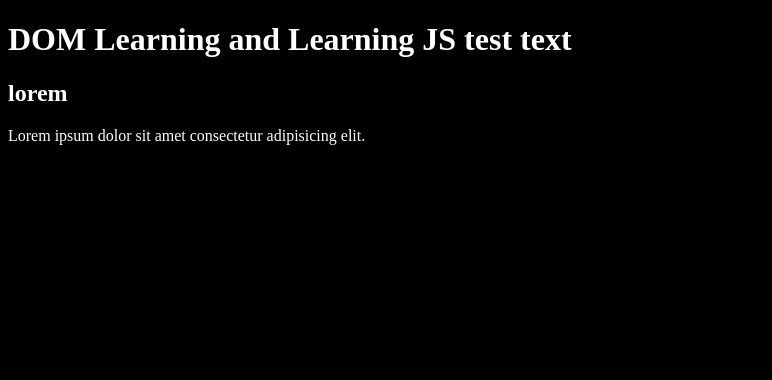
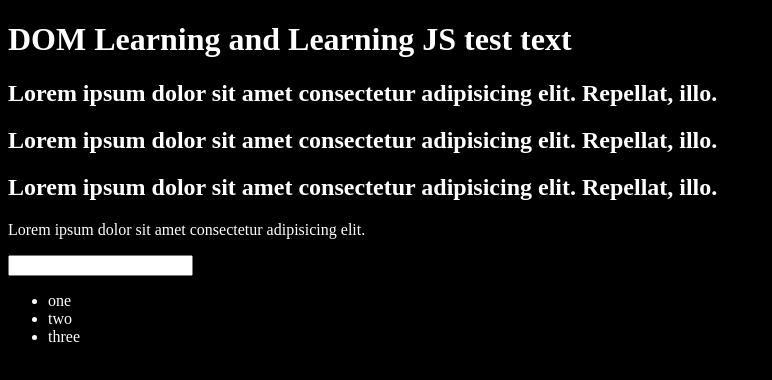
Before and after one commit to Suthirtha2004/JS_Practice, a plain HTML site: page 06_DOM/first.html in a window 1280 px wide. Shown: the whole page, without its empty margins (0-772 px from the left). Drawn offline with Linux system fonts and the light colour scheme.

Commit message:
DOM HTML PART 1

```diff
--- a/06_DOM/first.html
+++ b/06_DOM/first.html
@@ -14,11 +14,18 @@
 <body class ="bg-black">
     <div>
         <h1 id="title" class="heading">
-            DOM Learning and Learning JS <span>test text</span>
-            <h1>
-                <h2>lorem</h2>
-        </h1>
+            DOM Learning and Learning JS <span>test text</span></h1>
+            <h2>Lorem ipsum dolor sit amet consectetur adipisicing elit. Repellat, illo.</h2>
+            <h2>Lorem ipsum dolor sit amet consectetur adipisicing elit. Repellat, illo.</h2>
+            <h2>Lorem ipsum dolor sit amet consectetur adipisicing elit. Repellat, illo.</h2>
         <p>Lorem ipsum dolor sit amet consectetur adipisicing elit.</p>
+        <input type = "password" name="" id="">
+
+        <ul>
+            <li class="list-item">one</li>
+            <li class="list-item">two</li>
+            <li class="list-item">three</li>
+        </ul>
     </div>
 </body>
 </html>
```
